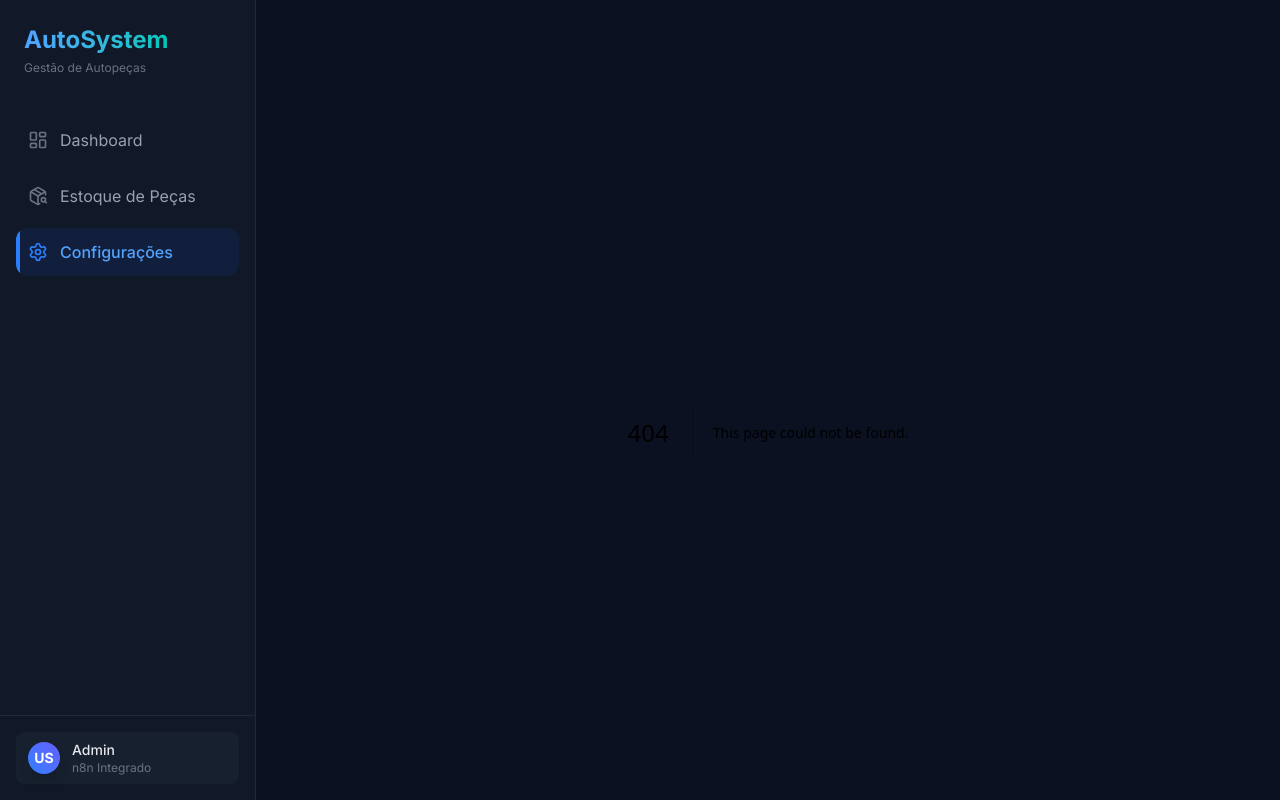
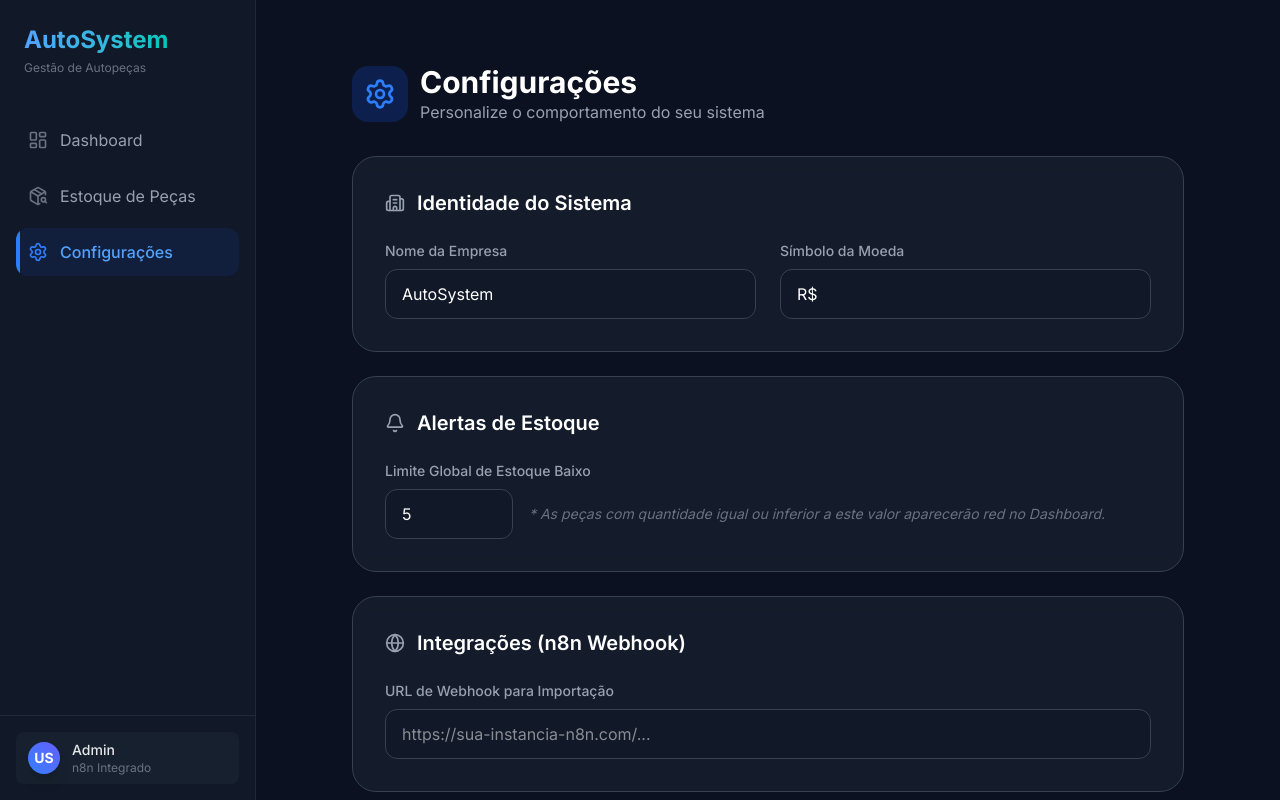
Before and after one commit to josnei720/sistema-auto-pe-a, a Next.js app: page /settings in a window 1280 px wide. Before the commit this address had no page. Built offline with nearby package versions, Linux system fonts and the light colour scheme; no server answers; the database is empty.

Commit message:
feat: implement settings page and system personalization

```diff
--- /dev/null
+++ b/src/app/api/settings/route.ts
@@ -0,0 +1,47 @@
+import { NextResponse } from 'next/server';
+import prisma from '@/lib/prisma';
+
+export async function GET() {
+  try {
+    const config = await prisma.config.findFirst({
+      where: { id: 1 }
+    });
+
+    // Se não existir, retorna os defaults do schema (o Prisma cuidará disso se usarmos findUnique ou se o usuário criar)
+    return NextResponse.json(config || {
+      nome_empresa: "AutoSystem",
+      simbolo_moeda: "R$",
+      limite_estoque_baixo: 5
+    });
+  } catch (error) {
+    return NextResponse.json({ error: 'Erro ao buscar configurações' }, { status: 500 });
+  }
+}
+
+export async function POST(request: Request) {
+  try {
+    const body = await request.json();
+    const { nome_empresa, simbolo_moeda, limite_estoque_baixo, n8n_webhook_url } = body;
+
+    const config = await prisma.config.upsert({
+      where: { id: 1 },
+      update: {
+        nome_empresa,
+        simbolo_moeda,
+        limite_estoque_baixo: Number(limite_estoque_baixo),
+        n8n_webhook_url
+      },
+      create: {
+        id: 1,
+        nome_empresa,
+        simbolo_moeda,
+        limite_estoque_baixo: Number(limite_estoque_baixo),
+        n8n_webhook_url
+      }
+    });
+
+    return NextResponse.json(config);
+  } catch (error) {
+    return NextResponse.json({ error: 'Erro ao salvar configurações' }, { status: 500 });
+  }
+}
--- a/src/app/layout.tsx
+++ b/src/app/layout.tsx
@@ -10,15 +10,20 @@
   description: "Sistema de Controle de Autopeças",
 };
 
-export default function RootLayout({
+import prisma from "@/lib/prisma";
+
+export default async function RootLayout({
   children,
 }: {
   children: React.ReactNode;
 }) {
+  const config = await prisma.config.findFirst({ where: { id: 1 } });
+  const companyName = config?.nome_empresa || "AutoSystem";
+
   return (
     <html lang="pt-BR">
       <body className={`${inter.className} bg-background text-foreground flex h-screen overflow-hidden`}>
-        <Sidebar />
+        <Sidebar companyName={companyName} />
         <main className="flex-1 overflow-y-auto bg-[#0B1120] p-8">
           {children}
         </main>
--- a/src/app/page.tsx
+++ b/src/app/page.tsx
@@ -6,6 +6,8 @@
 
 export default async function Home() {
   const parts = await prisma.part.findMany();
+  const config = await prisma.config.findFirst({ where: { id: 1 } });
+  const companyName = config?.nome_empresa || "AutoSystem";
 
   const totalParts = parts.reduce((acc: number, part: any) => acc + part.quantidade, 0);
   const totalItems = parts.length;
@@ -39,7 +41,7 @@
   return (
     <div className="space-y-8 animate-in fade-in slide-in-from-bottom-4 duration-500 pb-12">
       <div>
-        <h2 className="text-3xl font-bold tracking-tight text-white">Dashboard ERP</h2>
+        <h2 className="text-3xl font-bold tracking-tight text-white">Dashboard {companyName}</h2>
         <p className="text-gray-400 mt-1">Visão geral do negócio, lucros e alertas de estoque.</p>
       </div>
 
--- /dev/null
+++ b/src/app/settings/page.tsx
@@ -0,0 +1,159 @@
+'use client';
+
+import { useState, useEffect } from 'react';
+import { Settings, Save, Bell, Globe, Building2, CheckCircle2 } from 'lucide-react';
+
+export default function SettingsPage() {
+  const [loading, setLoading] = useState(true);
+  const [saving, setSaving] = useState(false);
+  const [success, setSuccess] = useState(false);
+  const [config, setConfig] = useState({
+    nome_empresa: 'AutoSystem',
+    simbolo_moeda: 'R$',
+    limite_estoque_baixo: 5,
+    n8n_webhook_url: ''
+  });
+
+  useEffect(() => {
+    fetch('/api/settings')
+      .then(res => res.json())
+      .then(data => {
+        if (!data.error) setConfig(data);
+        setLoading(false);
+      });
+  }, []);
+
+  const handleSave = async (e: React.FormEvent) => {
+    e.preventDefault();
+    setSaving(true);
+    setSuccess(false);
+
+    try {
+      const res = await fetch('/api/settings', {
+        method: 'POST',
+        headers: { 'Content-Type': 'application/json' },
+        body: JSON.stringify(config)
+      });
+
+      if (res.ok) {
+        setSuccess(true);
+        setTimeout(() => setSuccess(false), 3000);
+      }
+    } catch (error) {
+      console.error('Falha ao salvar:', error);
+    } finally {
+      setSaving(false);
+    }
+  };
+
+  if (loading) return <div className="p-8 text-gray-400">Carregando configurações...</div>;
+
+  return (
+    <div className="p-8 max-w-4xl mx-auto">
+      <div className="flex items-center gap-3 mb-8">
+        <div className="p-3 bg-blue-600/20 rounded-2xl">
+          <Settings className="w-8 h-8 text-blue-500" />
+        </div>
+        <div>
+          <h1 className="text-3xl font-bold text-white">Configurações</h1>
+          <p className="text-gray-400">Personalize o comportamento do seu sistema</p>
+        </div>
+      </div>
+
+      <form onSubmit={handleSave} className="space-y-6">
+        {/* Identidade */}
+        <div className="bg-[#1f2937]/50 border border-[#374151] rounded-3xl p-8 backdrop-blur-sm">
+          <div className="flex items-center gap-3 mb-6">
+            <Building2 className="w-5 h-5 text-gray-400" />
+            <h2 className="text-xl font-semibold text-white">Identidade do Sistema</h2>
+          </div>
+
+          <div className="grid grid-cols-1 md:grid-cols-2 gap-6">
+            <div>
+              <label className="block text-sm font-medium text-gray-400 mb-2">Nome da Empresa</label>
+              <input
+                type="text"
+                value={config.nome_empresa}
+                onChange={e => setConfig({...config, nome_empresa: e.target.value})}
+                className="w-full bg-[#111827] border border-[#374151] rounded-xl px-4 py-3 text-white focus:ring-2 focus:ring-blue-500 outline-none transition-all"
+              />
+            </div>
+            <div>
+              <label className="block text-sm font-medium text-gray-400 mb-2">Símbolo da Moeda</label>
+              <input
+                type="text"
+                value={config.simbolo_moeda}
+                onChange={e => setConfig({...config, simbolo_moeda: e.target.value})}
+                className="w-full bg-[#111827] border border-[#374151] rounded-xl px-4 py-3 text-white focus:ring-2 focus:ring-blue-500 outline-none transition-all"
+              />
+            </div>
+          </div>
+        </div>
+
+        {/* Alertas */}
+        <div className="bg-[#1f2937]/50 border border-[#374151] rounded-3xl p-8 backdrop-blur-sm">
+          <div className="flex items-center gap-3 mb-6">
+            <Bell className="w-5 h-5 text-gray-400" />
+            <h2 className="text-xl font-semibold text-white">Alertas de Estoque</h2>
+          </div>
+
+          <div>
+            <label className="block text-sm font-medium text-gray-400 mb-2">Limite Global de Estoque Baixo</label>
+            <div className="flex items-center gap-4">
+              <input
+                type="number"
+                value={config.limite_estoque_baixo}
+                onChange={e => setConfig({...config, limite_estoque_baixo: parseInt(e.target.value)})}
+                className="w-32 bg-[#111827] border border-[#374151] rounded-xl px-4 py-3 text-white focus:ring-2 focus:ring-blue-500 outline-none transition-all"
+              />
+              <span className="text-sm text-gray-500 italic">
+                * As peças com quantidade igual ou inferior a este valor aparecerão red no Dashboard.
+              </span>
+            </div>
+          </div>
+        </div>
+
+        {/* Integrações */}
+        <div className="bg-[#1f2937]/50 border border-[#374151] rounded-3xl p-8 backdrop-blur-sm">
+          <div className="flex items-center gap-3 mb-6">
+            <Globe className="w-5 h-5 text-gray-400" />
+            <h2 className="text-xl font-semibold text-white">Integrações (n8n Webhook)</h2>
+          </div>
+
+          <div>
+            <label className="block text-sm font-medium text-gray-400 mb-2">URL de Webhook para Importação</label>
+            <input
+              type="url"
+              placeholder="https://sua-instancia-n8n.com/..."
+              value={config.n8n_webhook_url || ''}
+              onChange={e => setConfig({...config, n8n_webhook_url: e.target.value})}
+              className="w-full bg-[#111827] border border-[#374151] rounded-xl px-4 py-3 text-white focus:ring-2 focus:ring-blue-500 outline-none transition-all"
+            />
+          </div>
+        </div>
+
+        {/* Ações */}
+        <div className="flex items-center justify-end gap-4 pt-4">
+          {success && (
+            <div className="flex items-center gap-2 text-emerald-400 font-medium animate-in fade-in slide-in-from-right-4">
+              <CheckCircle2 className="w-5 h-5" />
+              Configurações salvas!
+            </div>
+          )}
+          <button
+            type="submit"
+            disabled={saving}
+            className="flex items-center gap-2 bg-blue-600 hover:bg-blue-500 text-white px-8 py-4 rounded-2xl font-bold shadow-lg shadow-blue-900/20 transition-all disabled:opacity-50"
+          >
+            {saving ? 'Salvando...' : (
+              <>
+                <Save className="w-5 h-5" />
+                Salvar Alterações
+              </>
+            )}
+          </button>
+        </div>
+      </form>
+    </div>
+  );
+}
--- a/src/components/Sidebar.tsx
+++ b/src/components/Sidebar.tsx
@@ -10,7 +10,7 @@
   return twMerge(clsx(inputs));
 }
 
-export function Sidebar() {
+export function Sidebar({ companyName = "AutoSystem" }: { companyName?: string }) {
   const pathname = usePathname();
 
   const links = [
@@ -23,7 +23,7 @@
     <aside className="w-64 bg-[#111827] border-r border-[#1f2937] flex flex-col h-full shadow-2xl">
       <div className="p-6">
         <h1 className="text-2xl font-bold bg-gradient-to-r from-blue-400 to-emerald-400 bg-clip-text text-transparent">
-          AutoSystem
+          {companyName}
         </h1>
         <p className="text-xs text-gray-500 mt-1">Gestão de Autopeças</p>
       </div>
```
Also changed, not shown: 1 other file (tests, documents, lock files or other folders).
